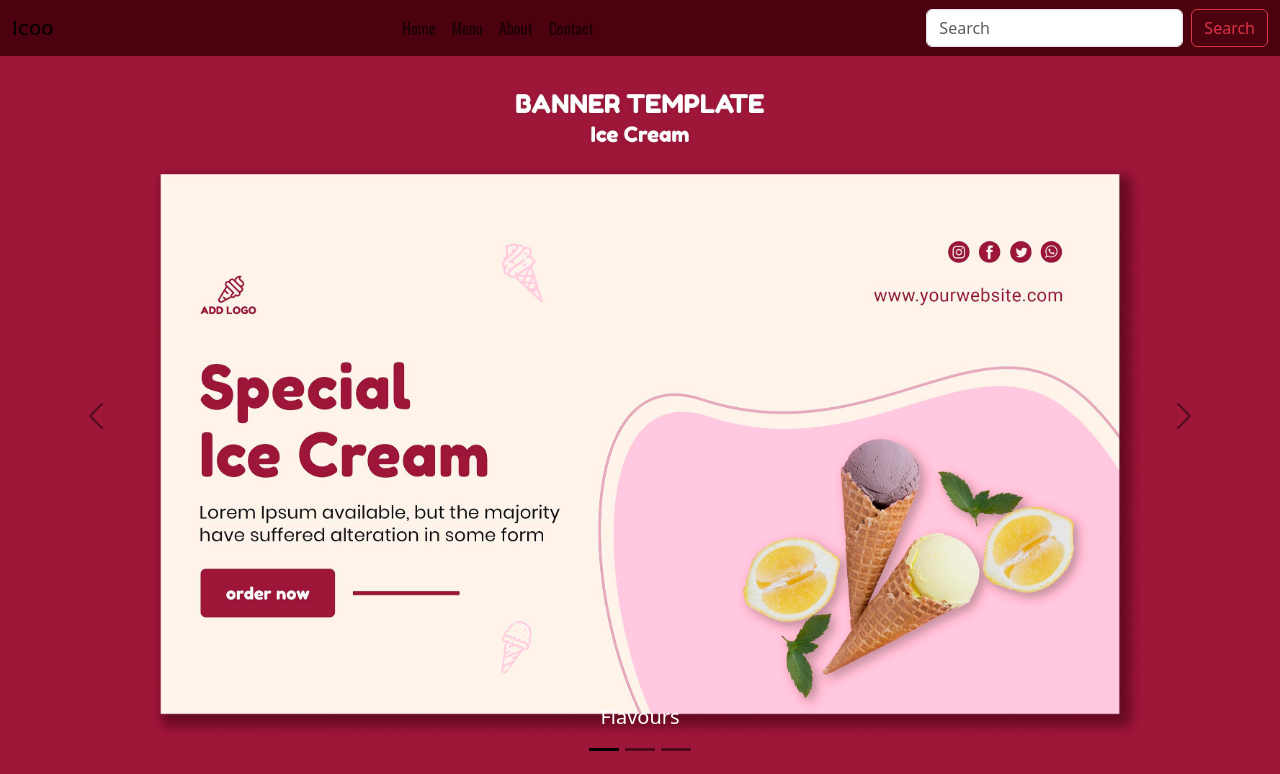
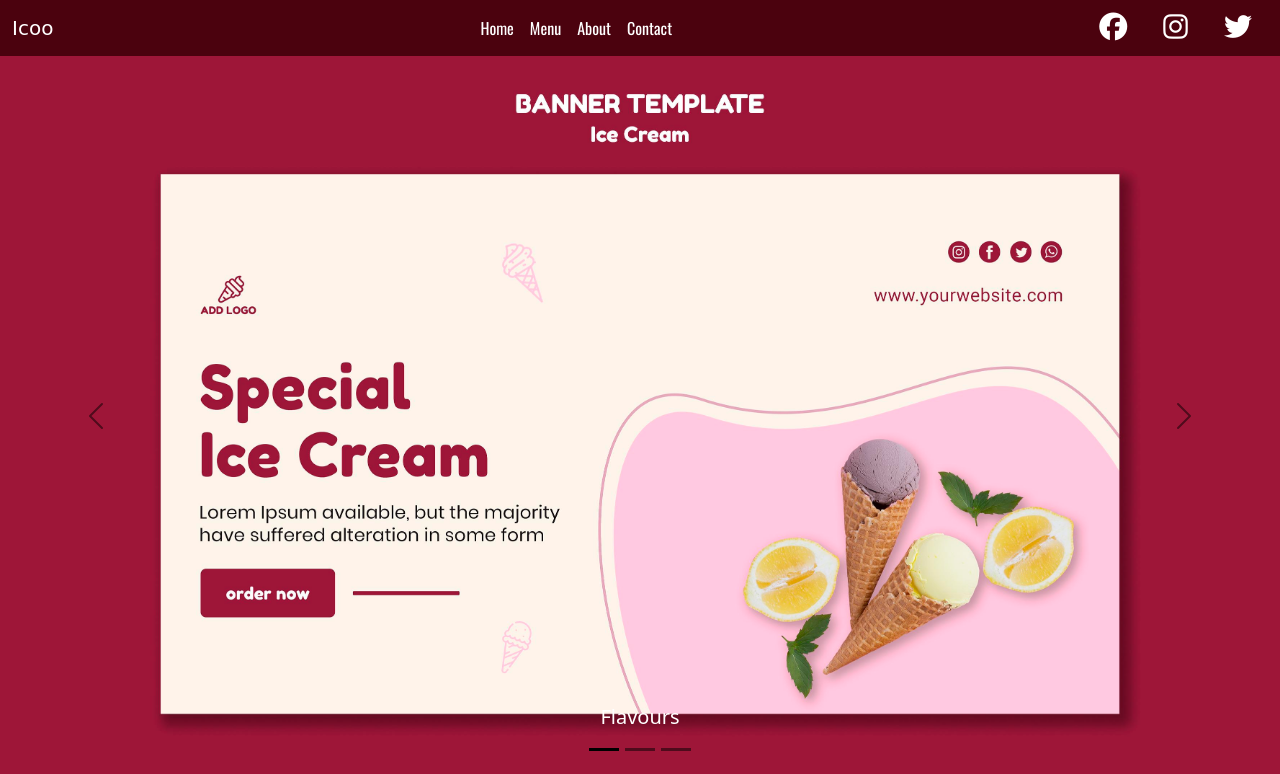
Before and after one commit to codewithzobia/Responsive-Icecream-Bootstrap-Website, a plain HTML site: page index.html in a window 1280 px wide. Shown: the top 774 px of the page. Drawn offline with nearby package versions, Linux system fonts and the light colour scheme; a web font is replaced by a local one.

Commit message:
index.html

```diff
--- a/index.html
+++ b/index.html
@@ -5,6 +5,8 @@
     <meta name="viewport" content="width=device-width, initial-scale=1.0">
     <title>Document</title>
    <link rel="stylesheet" href="style.css">
+
+   <link rel="stylesheet" href="https://cdnjs.cloudflare.com/ajax/libs/font-awesome/6.6.0/css/all.min.css" integrity="sha512-Kc323vGBEqzTmouAECnVceyQqyqdsSiqLQISBL29aUW4U/M7pSPA/gEUZQqv1cwx4OnYxTxve5UMg5GT6L4JJg==" crossorigin="anonymous" referrerpolicy="no-referrer" />
 
    <link rel="preconnect" href="https://fonts.googleapis.com">
    <link rel="preconnect" href="https://fonts.gstatic.com" crossorigin>
@@ -30,31 +32,34 @@
 
     <nav class="navbar navbar-expand-lg bg">
         <div class="container-fluid">
-          <a class="navbar-brand" href="#">Icoo</a>
+          <a class="navbar-brand text-white" href="#">Icoo</a>
           <button class="navbar-toggler" type="button" data-bs-toggle="collapse" data-bs-target="#navbarSupportedContent" aria-controls="navbarSupportedContent" aria-expanded="false" aria-label="Toggle navigation">
             <span class="navbar-toggler-icon"></span>
           </button>
           <div class="collapse navbar-collapse" id="navbarSupportedContent">
             <ul class="navbar-nav me-auto mb-2 mb-lg-0 ms-auto">
               <li class="nav-item ms-auto">
-                <a class="nav-link" aria-current="page" href="#">Home</a>
+                <a class="nav-link text-white" aria-current="page" href="#">Home</a>
               </li>
               <li class="nav-item ms-auto">
-                <a class="nav-link" href="#">Menu</a>
+                <a class="nav-link text-white" href="#">Menu</a>
               </li>
 
               <li class="nav-item ms-auto">
-                <a class="nav-link" aria-disabled="true">About</a>
+                <a class="nav-link text-white" aria-disabled="true">About</a>
               </li>
 
               <li class="nav-item ms-auto">
-                <a class="nav-link" aria-disabled="true">Contact</a>
+                <a class="nav-link text-white" aria-disabled="true">Contact</a>
               </li>
             </ul>
-            <form class="d-flex" role="search">
-              <input class="form-control me-2" type="search" placeholder="Search" aria-label="Search">
-              <button class="btn btn-outline-danger">Search</button>
-            </form>
+         <div class="icons ">
+
+          <i class="fa-brands fa-facebook fs-3 px-3"></i>
+          <i class="fa-brands fa-instagram fs-3 px-3"></i>
+          <i class="fa-brands fa-twitter fs-3 px-3"></i>
+
+         </div>
           </div>
         </div>
       </nav>
```
